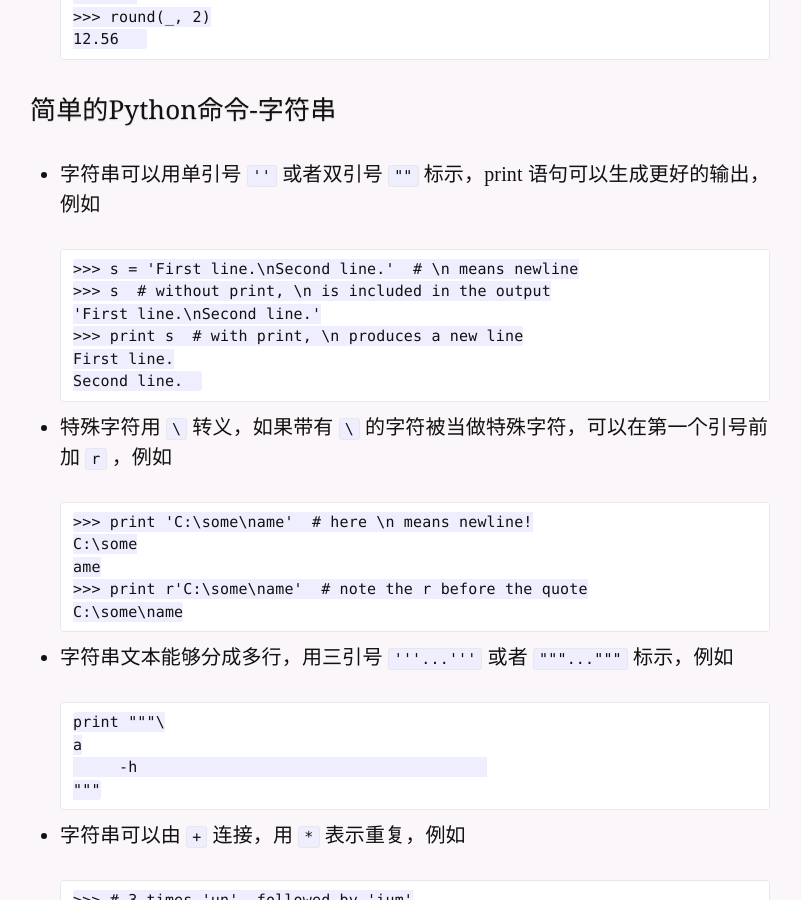
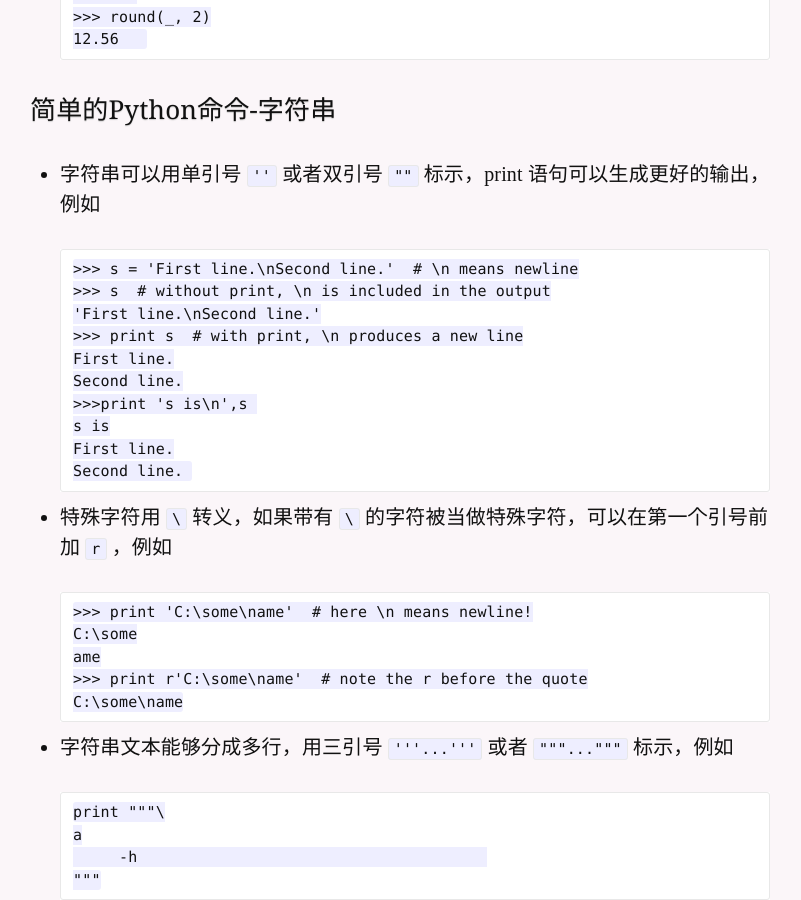
Before and after one commit to Besideme/besideme.github.io, a Jekyll site: the page built from _posts/2015-08-08-Python Log.markdown, in a window 1280 px wide and 900 px high, scrolled down 847 px. Shown: the whole window, without its empty margins (240-1041 px from the left). Built offline with Jekyll 4.4.1, drawn with Linux system fonts in a browser that asks for light colours; some of the changed lines change nothing that is shown; some of the changed text lies outside the part shown.

Commit message:
update post

```diff
--- a/_posts/2015-08-08-Python Log.markdown
+++ b/_posts/2015-08-08-Python Log.markdown
@@ -8,7 +8,7 @@
 ### 注释
 
 
-- Python中的字符以`#` 开始表示注释，例如：
+- Python中的字符以 `#` 开始表示注释，例如：
 
 
 	  # this is the first comment
@@ -42,6 +42,10 @@
 	  >>> s  # without print, \n is included in the output
 	  'First line.\nSecond line.'
 	  >>> print s  # with print, \n produces a new line
+	  First line.
+	  Second line.
+	  >>>print 's is\n',s
+	  s is
 	  First line.
 	  Second line.
 
@@ -131,3 +135,17 @@
 	  >>>c=[a,'c']
 	  >>>c
 	  [['b',2,1,3,8],'c']
+
+### Python编程第一步
+
+
+- 变量可以同时赋值；循环体必须缩进，在最后输入空行标示循环结束，例如
+
+	  >>> # Fibonacci series:
+	  ... # the sum of two elements defines the next
+	  ... a, b = 0, 1
+	  >>> while b < 10:
+	  ...     print b,   #末尾加逗号可以禁止自动换行
+	  ...     a, b = b, a+b
+	  ...
+	  1 1 2 3 5 8
```
